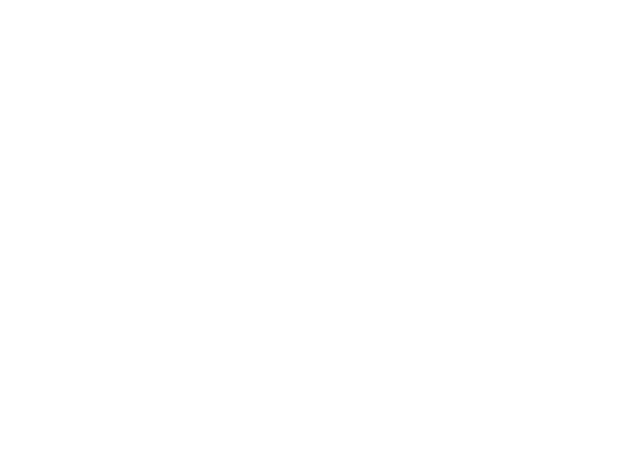
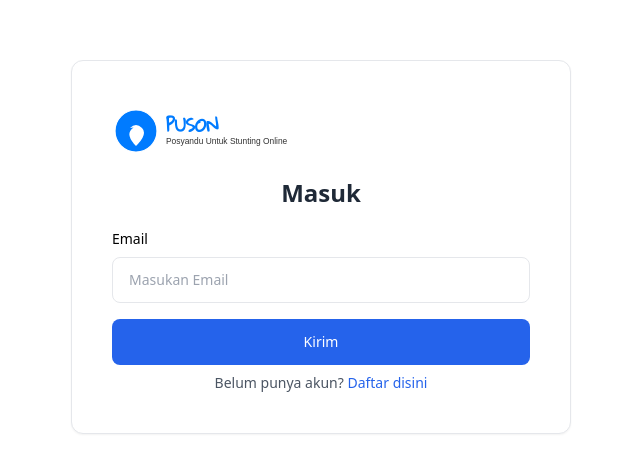
Before and after one commit to rvnkrwn-dev/PUSON-APP, a Nuxt app: page /auth/forget-password in a window 1280 px wide. Before the commit this address had no page. Shown: the part 112-584 px from the top of the page, without its empty margins (319-959 px from the left). Built offline with nearby package versions, Linux system fonts and the light colour scheme.

Commit message:
(feat): forget password

```diff
--- /dev/null
+++ b/pages/auth/forget-password.vue
@@ -0,0 +1,91 @@
+<template>
+  <div class="w-full min-h-screen flex items-center justify-center md:block px-6 py-10 md:py-[172px]">
+    <div class="bg-white sm:border sm:border-gray-200 rounded-xl sm:shadow-sm w-[500px] md:max-w-[500px] mx-auto">
+      <div class="p-4 sm:p-10">
+        <div class="text-center">
+          <AppLogo/>
+          <h1 class="block text-2xl font-bold text-gray-800 mt-4">Masuk</h1>
+        </div>
+
+        <div class="mt-5">
+          <form @submit.prevent="handleSubmit">
+            <div class="grid gap-y-4">
+              <!-- Form Group -->
+              <div>
+                <label for="email" class="block text-sm mb-2">Email</label>
+                <div class="relative">
+                  <input v-model="email" type="email" id="email" name="email" placeholder="Masukan Email"
+                         class="py-3 px-4 block w-full border border-gray-200 rounded-lg text-sm focus:border-blue-500 focus:ring-blue-500 disabled:opacity-50 disabled:pointer-events-none"
+                         required aria-describedby="email-error">
+                  <div class="hidden absolute inset-y-0 end-0 pointer-events-none pe-3">
+                    <svg class="size-5 text-red-500" width="16" height="16" fill="currentColor" viewBox="0 0 16 16"
+                         aria-hidden="true">
+                      <path
+                          d="M16 8A8 8 0 1 1 0 8a8 8 0 0 1 16 0zM8 4a.905.905 0 0 0-.9.995l.35 3.507a.552.552 0 0 0 1.1 0l.35-3.507A.905.905 0 0 0 8 4zm.002 6a1 1 0 1 0 0 2 1 1 0 0 0 0-2z"/>
+                    </svg>
+                  </div>
+                </div>
+                <p class="hidden text-xs text-red-600 mt-2" id="email-error">Please include a valid email address so we
+                  can get back to you</p>
+              </div>
+              <!-- End Form Group -->
+
+              <button type="submit"
+                      :disabled="isLoading"
+                      class="w-full py-3 px-4 inline-flex justify-center items-center gap-x-2 text-sm font-medium rounded-lg border border-transparent bg-blue-600 text-white hover:bg-blue-700 focus:outline-none focus:bg-blue-700 disabled:opacity-50 disabled:pointer-events-none">
+                {{ isLoading ? "Loading..." : "Kirim" }}
+              </button>
+            </div>
+          </form>
+          <!-- End Form -->
+          <p class="mt-2 text-sm text-gray-600 text-center">
+            Belum punya akun?
+            <a href="/auth/register"
+               class="text-blue-600 decoration-2 hover:underline focus:outline-none focus:underline font-medium">Daftar
+              disini</a>
+          </p>
+        </div>
+      </div>
+    </div>
+  </div>
+</template>
+
+<script setup lang="ts">
+import AppLogo from "~/components/AppLogo.vue"; // Impor komponen AppLogo untuk digunakan di template
+
+// Menyediakan akses ke nuxtApp untuk mengambil instance nuxt dan memanfaatkan toast untuk notifikasi
+const {$toast} = useNuxtApp();
+
+// Mendeklarasikan state dengan tipe data yang sesuai untuk form login
+const email = ref<string | null>(null); // email untuk form login
+const isLoading = ref<boolean>(false); // flag untuk menandakan proses loading
+
+// Mendefinisikan tipe data untuk response IP address
+interface ResponseIpAddress {
+  ip: string; // properti ip pada response
+}
+
+// Fungsi untuk menangani submit form forget password
+const handleSubmit = async () => {
+  try {
+    isLoading.value = true; // Menandakan proses loading saat pengiriman form
+    // Melakukan request POST ke endpoint API login dengan data form
+    await $fetch('/api/auth/forget-password', {
+      method: 'POST',
+      body: {
+        email: email.value, // Mengirimkan email dari form
+      }
+    });
+
+    return $toast('Silahkan periksa email anda.', 'success');
+  } catch (error: any) {
+    return $toast('Silahkan periksa email anda.', 'success');
+  } finally {
+    isLoading.value = false; // Menandakan proses loading selesai, baik berhasil maupun gagal
+  }
+}
+</script>
+
+<style scoped>
+
+</style>
```
